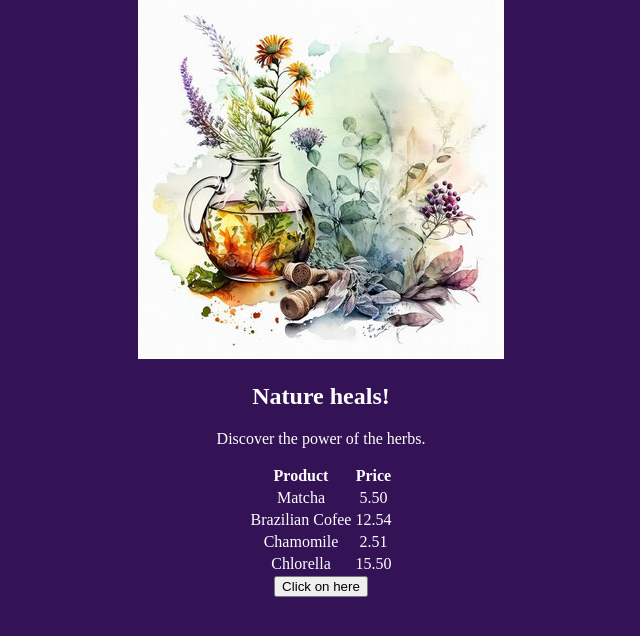
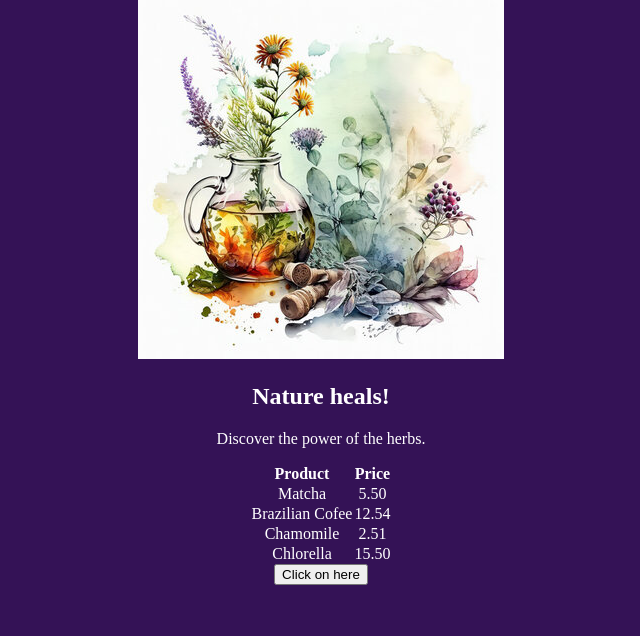
Before and after one commit to paulohenriquepy/Django1, a Django app: page / in a window 1280 px wide. Shown: the part 81-717 px from the top of the page, without its empty margins (319-959 px from the left). Run offline with Django 5.2, Linux system fonts and the light colour scheme; data comes from the database, SQL or seed files in the repository.

Commit message:
Fix: centralize table in estilos.css

```diff
--- a/core/static/css/estilos.css
+++ b/core/static/css/estilos.css
@@ -10,5 +10,7 @@ a {
 }
 
 table {
-    margin: 0 auto;
+    margin-left: auto;
+    margin-right: auto;
+    border-collapse: collapse;
 }
```
